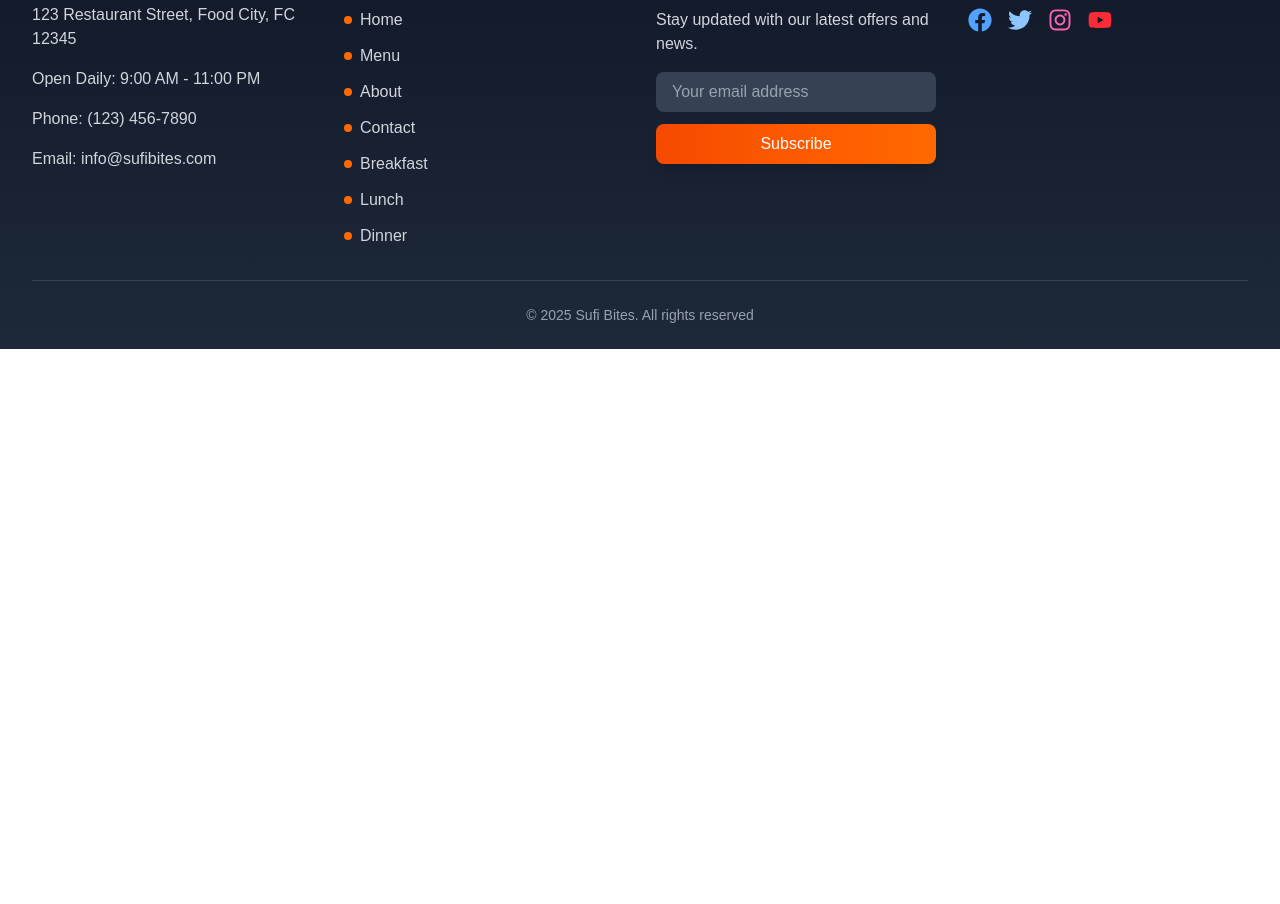
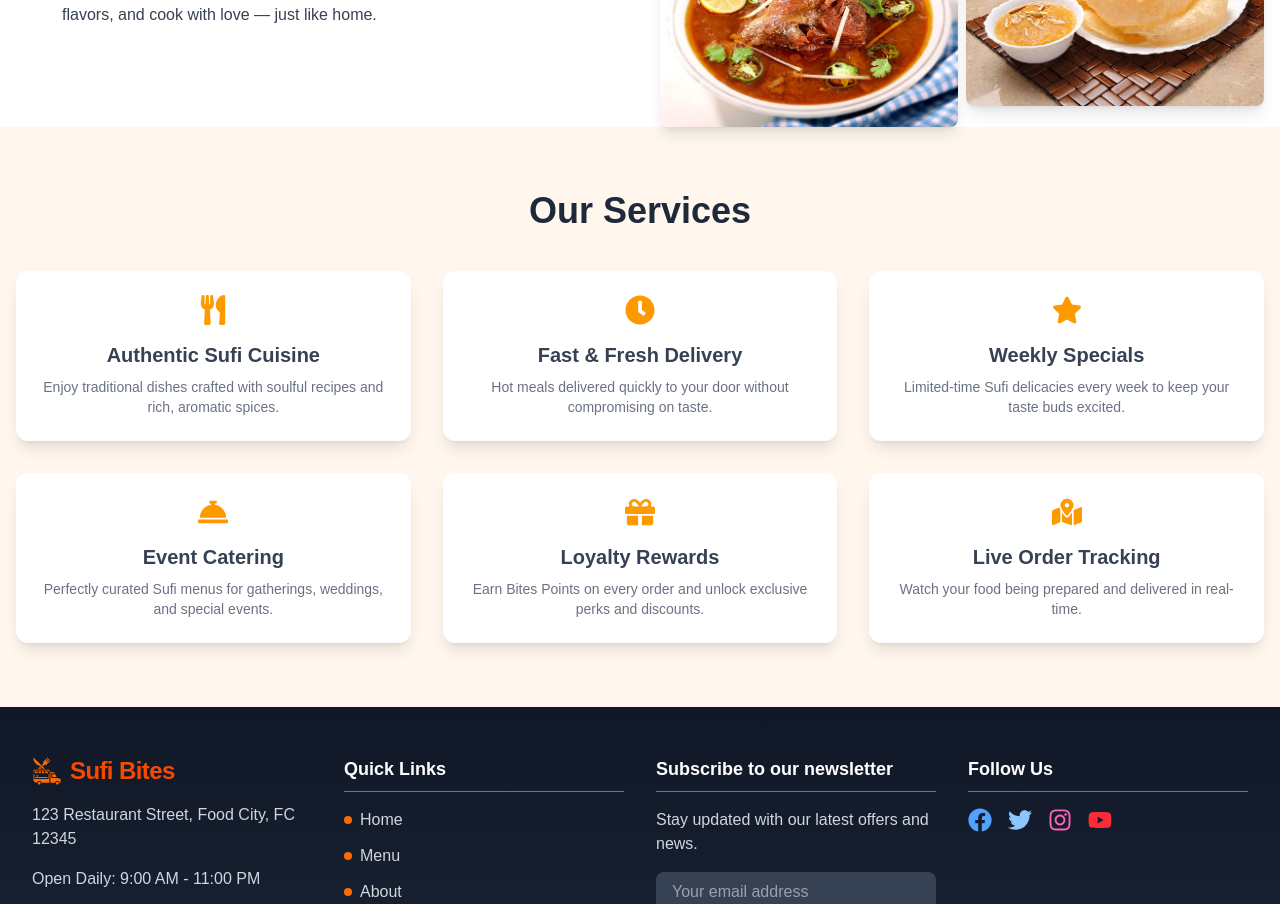
Before and after one commit to SufyanAli56/Food-App, a Next.js app: page / in a window 1280 px wide. Shown: the part 1360-2264 px from the top of the page. Before the commit the page ends 1709 px from the top, so only its background shows below. Built offline with nearby package versions, Linux system fonts and the light colour scheme.

Commit message:
modified:   app/Pages/home/Home.tsx 	modified:   app/components/HomeCards/HomeCards.tsx 	new file:   app/components/Services/Services.tsx 	modified:   app/components/mydishes/MyDishes.tsx

```diff
--- a/app/Pages/home/Home.tsx
+++ b/app/Pages/home/Home.tsx
@@ -1,6 +1,7 @@
 import MyDishes from '@/app/components/mydishes/MyDishes';
 import HomeBanner from '../../components/homeBanner/HomeBanner';
-
+import HomeCard from '../../components/HomeCards/HomeCards'
+import Services from '@/app/components/Services/Services';
 export const metadata = {
   title: 'Delicious Restaurant | Home',
   description: 'Experience the finest cuisine in town at our restaurant',
@@ -10,8 +11,9 @@ export default function Home() {
   return (
     <main>
       <HomeBanner />
+        <HomeCard/>
        <MyDishes/>
-
+       <Services/>
     </main>
   );
 }
--- a/app/components/HomeCards/HomeCards.tsx
+++ b/app/components/HomeCards/HomeCards.tsx
@@ -2,9 +2,13 @@
 import React from 'react';
 import { FaDrumstickBite, FaUtensils, FaStar, FaLeaf } from 'react-icons/fa';
 import { useSelector } from 'react-redux';
-import type { RootState } from '../../lib/Store'; // Updated path
+import type { RootState } from '../../lib/Store'; // Adjust this path as needed
 
-// Type definitions
+// Define dish IDs as constant tuple
+const dishIds = ['chicken_biryani', 'nihari', 'seekh_kebabs', 'halwa_puri'] as const;
+type DishId = typeof dishIds[number];
+
+// Supported languages
 type LanguageCode = 'en' | 'ar' | 'fr' | 'es';
 
 interface DishTranslation {
@@ -13,11 +17,13 @@ interface DishTranslation {
   caption: string;
 }
 
+type LanguageTranslations = Record<DishId, DishTranslation>;
+
 interface DishTranslations {
-  en: Record<string, DishTranslation>;
-  ar: Record<string, DishTranslation>;
-  fr: Record<string, DishTranslation>;
-  es: Record<string, DishTranslation>;
+  en: LanguageTranslations;
+  ar: LanguageTranslations;
+  fr: LanguageTranslations;
+  es: LanguageTranslations;
 }
 
 const dishTranslations: DishTranslations = {
@@ -111,7 +117,7 @@ const dishTranslations: DishTranslations = {
   }
 };
 
-const dishKeys = [
+const dishKeys: { id: DishId; icon: JSX.Element }[] = [
   { id: 'chicken_biryani', icon: <FaDrumstickBite className="text-xl" /> },
   { id: 'nihari', icon: <FaUtensils className="text-xl" /> },
   { id: 'seekh_kebabs', icon: <FaStar className="text-xl" /> },
@@ -119,7 +125,7 @@ const dishKeys = [
 ];
 
 const TopDishesOverlay = () => {
-  const currentLanguage = useSelector((state: RootState) => state.language.currentLanguage);
+  const currentLanguage = useSelector((state: RootState) => state.language.currentLanguage as LanguageCode);
 
   const topDishes = dishKeys.map(dish => ({
     ...dish,
--- /dev/null
+++ b/app/components/Services/Services.tsx
@@ -0,0 +1,183 @@
+"use client";
+import React from 'react';
+import { useSelector } from 'react-redux';
+import type { RootState } from '../../lib/Store';
+import {
+  FaUtensils,
+  FaClock,
+  FaStar,
+  FaConciergeBell,
+  FaGift,
+  FaMapMarkedAlt,
+} from 'react-icons/fa';
+
+// Type definitions consistent with Navbar
+type LanguageCode = 'en' | 'ar' | 'fr' | 'es';
+
+interface ServiceTranslation {
+  title: string;
+  description: string;
+}
+
+interface ServicesTranslations {
+  servicesTitle: string;
+  cuisine: ServiceTranslation;
+  delivery: ServiceTranslation;
+  specials: ServiceTranslation;
+  catering: ServiceTranslation;
+  rewards: ServiceTranslation;
+  tracking: ServiceTranslation;
+}
+
+const translations: Record<LanguageCode, ServicesTranslations> = {
+  en: {
+    servicesTitle: 'Our Services',
+    cuisine: {
+      title: 'Authentic Sufi Cuisine',
+      description: 'Enjoy traditional dishes crafted with soulful recipes and rich, aromatic spices.',
+    },
+    delivery: {
+      title: 'Fast & Fresh Delivery',
+      description: 'Hot meals delivered quickly to your door without compromising on taste.',
+    },
+    specials: {
+      title: 'Weekly Specials',
+      description: 'Limited-time Sufi delicacies every week to keep your taste buds excited.',
+    },
+    catering: {
+      title: 'Event Catering',
+      description: 'Perfectly curated Sufi menus for gatherings, weddings, and special events.',
+    },
+    rewards: {
+      title: 'Loyalty Rewards',
+      description: 'Earn Bites Points on every order and unlock exclusive perks and discounts.',
+    },
+    tracking: {
+      title: 'Live Order Tracking',
+      description: 'Watch your food being prepared and delivered in real-time.',
+    },
+  },
+  ar: {
+    servicesTitle: 'خدماتنا',
+    cuisine: {
+      title: 'المطبخ الصوفي الأصيل',
+      description: 'استمتع بالأطباق التقليدية المحضرة بوصفات صوفية عريقة ونكهات عطرية.',
+    },
+    delivery: {
+      title: 'توصيل سريع وطازج',
+      description: 'وجبات ساخنة تصل إلى باب منزلك بسرعة دون المساس بالجودة.',
+    },
+    specials: {
+      title: 'عروض أسبوعية',
+      description: 'أطباق صوفية خاصة أسبوعياً لإرضاء ذوقك.',
+    },
+    catering: {
+      title: 'خدمة المناسبات',
+      description: 'قوائم صوفية منسقة للمناسبات، والأعراس، واللقاءات الخاصة.',
+    },
+    rewards: {
+      title: 'نقاط الولاء',
+      description: 'اكسب نقاطًا على كل طلب واستفد من عروض حصرية.',
+    },
+    tracking: {
+      title: 'تتبع الطلب المباشر',
+      description: 'راقب تحضير وتسليم طعامك في الوقت الحقيقي.',
+    },
+  },
+  fr: {
+    servicesTitle: 'Nos Services',
+    cuisine: {
+      title: 'Cuisine Soufie Authentique',
+      description: 'Savourez des plats traditionnels avec des recettes soufies et des épices aromatiques.',
+    },
+    delivery: {
+      title: 'Livraison Rapide et Fraîche',
+      description: 'Des repas chauds livrés rapidement sans compromis sur la qualité.',
+    },
+    specials: {
+      title: 'Offres Hebdomadaires',
+      description: 'Nouveaux plats soufis chaque semaine pour éveiller vos papilles.',
+    },
+    catering: {
+      title: 'Service Traiteur',
+      description: 'Menus soufis pour événements, mariages et rassemblements.',
+    },
+    rewards: {
+      title: 'Récompenses Fidélité',
+      description: 'Gagnez des points à chaque commande et profitez d\'avantages exclusifs.',
+    },
+    tracking: {
+      title: 'Suivi de Commande en Direct',
+      description: 'Suivez la préparation et la livraison de vos plats en temps réel.',
+    },
+  },
+  es: {
+    servicesTitle: 'Nuestros Servicios',
+    cuisine: {
+      title: 'Cocina Sufí Auténtica',
+      description: 'Disfruta platos tradicionales con recetas sufíes y especias aromáticas.',
+    },
+    delivery: {
+      title: 'Entrega Rápida y Fresca',
+      description: 'Comida caliente a tu puerta rápidamente sin sacrificar calidad.',
+    },
+    specials: {
+      title: 'Especiales Semanales',
+      description: 'Delicias sufíes semanales que deleitan tu paladar.',
+    },
+    catering: {
+      title: 'Servicio de Catering',
+      description: 'Menús sufíes para eventos, bodas y celebraciones.',
+    },
+    rewards: {
+      title: 'Recompensas de Lealtad',
+      description: 'Gana puntos y accede a beneficios exclusivos con cada pedido.',
+    },
+    tracking: {
+      title: 'Seguimiento en Tiempo Real',
+      description: 'Mira tu pedido desde la cocina hasta tu puerta.',
+    },
+  },
+};
+
+const iconMap = {
+  cuisine: <FaUtensils className="text-3xl text-amber-500" />,
+  delivery: <FaClock className="text-3xl text-amber-500" />,
+  specials: <FaStar className="text-3xl text-amber-500" />,
+  catering: <FaConciergeBell className="text-3xl text-amber-500" />,
+  rewards: <FaGift className="text-3xl text-amber-500" />,
+  tracking: <FaMapMarkedAlt className="text-3xl text-amber-500" />
+};
+
+const Services: React.FC = () => {
+  const currentLanguage = useSelector((state: RootState) => state.language.currentLanguage as LanguageCode);
+  const currentTranslations = translations[currentLanguage];
+
+  return (
+    <section className="py-16 bg-orange-50" id="services">
+      <div className="container mx-auto px-4">
+        <h2 className="text-3xl sm:text-4xl font-bold text-center text-gray-800 mb-10">
+          {currentTranslations.servicesTitle}
+        </h2>
+        <div className="grid grid-cols-1 sm:grid-cols-2 lg:grid-cols-3 gap-8">
+          {Object.entries(currentTranslations).map(([key, value]) => {
+            if (key === 'servicesTitle') return null;
+
+            return (
+              <div
+                key={key}
+                className="bg-white bg-opacity-90 backdrop-blur-md p-6 rounded-xl shadow-lg hover:shadow-2xl transition-all duration-300 transform hover:scale-105 hover:bg-opacity-95 text-center"
+              >
+                <div className="mb-4 flex justify-center">{iconMap[key as keyof typeof iconMap]}</div>
+                <h3 className="text-xl font-semibold text-gray-700 mb-2">{(value as ServiceTranslation).title}</h3>
+                <p className="text-gray-500 text-sm">{(value as ServiceTranslation).description}</p>
+              </div>
+            );
+          })}
+        </div>
+      </div>
+    </section>
+  );
+};
+
+export default Services;
--- a/app/components/mydishes/MyDishes.tsx
+++ b/app/components/mydishes/MyDishes.tsx
@@ -90,11 +90,11 @@ const MyDishes = () => {
         </div>
 
         {/* Right: Dish Images */}
-        <div className="grid grid-cols-2 gap-4">
+        <div className="grid grid-cols-2 gap-2 relative">
           <img
             src="https://images.unsplash.com/photo-1606491956689-2ea866880c84?auto=format&fit=crop&w=500&q=80"
             alt="Chicken Biryani"
-            className="rounded-lg shadow-lg"
+            className="rounded-lg shadow-lg ml-23"
           />
           <img
             src="https://images.unsplash.com/photo-1631515243349-e0cb75fb8d3a?auto=format&fit=crop&w=500&q=80"
```
